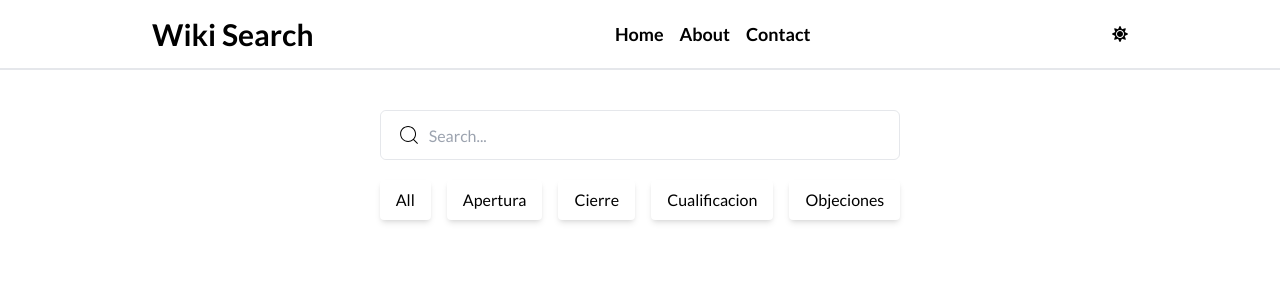
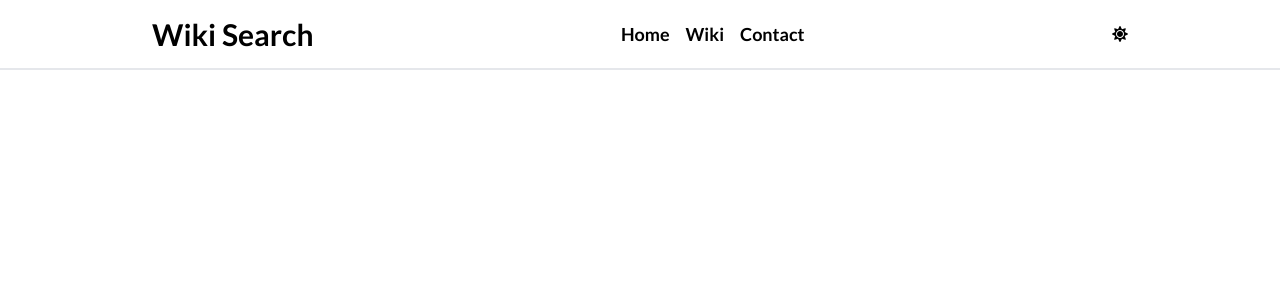
Before and after one commit to omar3119/wiki-de-ventas, a React (Vite) app: page / in a window 1280 px wide. Shown: the top 300 px of the page. Built offline with nearby package versions, Linux system fonts and the light colour scheme.

Commit message:
Editing navigation

```diff
--- a/package.json
+++ b/package.json
@@ -5,11 +5,14 @@
   "type": "module",
   "scripts": {
     "dev": "vite",
+    "predeploy": "npm run build",
+    "deploy": "gh-pages -d dist",
     "build": "vite build",
     "lint": "eslint .",
     "preview": "vite preview"
   },
   "dependencies": {
+    "gh-pages": "^6.3.0",
     "react": "^18.3.1",
     "react-dom": "^18.3.1",
     "react-icons": "^5.4.0",
--- a/src/App.jsx
+++ b/src/App.jsx
@@ -1,51 +1,43 @@
-import { useState, useContext, useEffect } from "react";
-import { BrowserRouter, useRoutes, Routes, Route, useParams } from "react-router-dom";
+import {
+  HashRouter,
+  Routes,
+  Route,
+} from "react-router-dom";
 
 //Components
-import Card from "../src/components/Card";
 
 //Pages
 import Home from "../src/page/Home";
 import NoFound from "../src/page/NoFound";
+import Wiki from "../src/page/Wiki";
+
+import WikiPage from "../src/page/WikiPage";
+import Contact from "../src/page/Contact";
+
 //context
 import { FilterCardProvider } from "../src/context";
-import { FilterCardContext } from "../src/context";
-
 import Header from "./components/Header";
 //Styles
 import "./App.css";
 
-const AppRouters = () => {
-  let context = useContext(FilterCardContext);
-
-
-  return <Routes>
-    <Route path="/" element={<Home />}>
-      <Route
-        path="/:nameFilter"
-        element={
-          <section className="w-full grid grid-cols-1 sm:grid-cols-2 lg:grid-cols-4 gap-4 mt-10 px-5">
-            {context.filteredData.map((data, index) => (
-              <Card key={index} data={data} />
-            ))}
-          </section>
-        }
-      />
-    </Route>
-    <Route path="/*" element={<NoFound />} />
-  </Routes>;
-};
-
 function App() {
   return (
-    <BrowserRouter>
+    <HashRouter>
       <FilterCardProvider>
-        <div className="w-full flex flex-col items-center h-full">
-          <Header />
-          <AppRouters />
-        </div>
+        <Header />
+
+        <Routes>
+        <Route path="/" element={<Home />}/>
+
+          <Route path={"/wiki"} element={<Wiki />}>
+            <Route path={":nameFilter"} element={<WikiPage />} />
+          </Route>
+          <Route path="/contact" element={<Contact />} />
+
+          <Route path="/*" element={<NoFound />} />
+        </Routes>
       </FilterCardProvider>
-    </BrowserRouter>
+    </HashRouter>
   );
 }
 
--- /dev/null
+++ b/src/Layout/index.jsx
@@ -0,0 +1,11 @@
+import React from "react";
+
+function Layout({ children }) {
+  return (
+    <div className="w-full flex justify-center mt-10">
+      {children}
+    </div>
+  )
+}
+
+export default Layout;
--- a/src/components/BtnFilter/index.jsx
+++ b/src/components/BtnFilter/index.jsx
@@ -2,9 +2,10 @@ import React from "react";
 import { NavLink } from "react-router-dom";
 
 function BtnFilter(data) {
+
   return (
     <NavLink
-      to={`/${data.data}`}
+      to={`/wiki/${data.data}`}
       className={({ isActive }) =>
         `shadow-md border-gray-400   text-black py-2 px-4 rounded ${
           isActive ? "bg-blue-500 text-white " : "bg-white text-black hover:bg-blue-400 hover:text-white"
--- a/src/components/Header/index.jsx
+++ b/src/components/Header/index.jsx
@@ -1,6 +1,6 @@
 import React, { useState, useEffect } from "react";
-import { use } from "react";
 import { FaSun, FaMoon } from "react-icons/fa";
+import { NavLink } from "react-router-dom";
 function Header() {
   const [theme, setTheme] = useState(localStorage.getItem("theme") || "light");
 
@@ -16,27 +16,23 @@ function Header() {
     setTheme(newTheme);
     localStorage.setItem("theme", newTheme);
   }
+  const navMenu = ["Home","Wiki","Contact"];
   return (
     <header className="w-full dark:bg-[#131b21] dark:text-white flex justify-center border-b-[2px] dark:border-b-[1px] dark:border-gray-500">
       <div className="w-full max-w-[1024px] flex items-center justify-between py-4 px-6">
         <h1 className="text-3xl font-bold text-center ">Wiki Search</h1>
         <nav>
           <ul className="flex space-x-4">
-            <li>
-              <a href="#" className="text-lg font-semibold">
-                Home
-              </a>
-            </li>
-            <li>
-              <a href="#" className="text-lg font-semibold">
-                About
-              </a>
-            </li>
-            <li>
-              <a href="#" className="text-lg font-semibold">
-                Contact
-              </a>
-            </li>
+            {
+              navMenu.map((item)=>(
+                <li>
+                <NavLink to={item === "Home" ? "/" : `/${item.toLowerCase()}`} className="text-lg font-semibold" end>
+                  {item}
+                </NavLink>
+              </li>
+              ))
+            }
+
           </ul>
         </nav>
 
--- a/src/components/InputFilter/index.jsx
+++ b/src/components/InputFilter/index.jsx
@@ -17,7 +17,7 @@ function InputFilter() {
     console.log(filteredSearch)
   }
   return (
-    <div className='w-full flex items-center pr-5 border rounded-md relative'>
+    <div className='bg-white w-full flex items-center pr-5 border rounded-md relative'>
        <CiSearch className='ml-4 absolute text-2xl' />
     <input className='h-12 w-full  rounded-md pl-12 outline-none' type="text" placeholder='Search...' onChange={handleChange} />
 
--- /dev/null
+++ b/src/page/Contact/index.jsx
@@ -0,0 +1,12 @@
+import React from "react";
+import Layout from "../../Layout";
+
+function Contact() {
+  return (
+    <Layout>
+      <h1 className="text-2xl text-white">Contact</h1>
+    </Layout>
+  );
+}
+
+export default Contact;
--- a/src/page/Home/index.jsx
+++ b/src/page/Home/index.jsx
@@ -1,55 +1,10 @@
-import React, { useContext, useEffect } from "react";
-//Components
-import Card from "../../components/Card";
-import InputFilter from "../../components/InputFilter";
-import ButtonFilter from "../../components/BtnFilter";
-
-//context
-import { FilterCardContext } from "../../context";
-
-import { Outlet, useParams } from "react-router-dom";
+import Layout from "../../Layout";
 
 function Home() {
-  const context = useContext(FilterCardContext);
-
-  const { nameFilter } = useParams();
-
-  function fiteredCard() {
-    if (nameFilter == "all") {
-      context.setFilteredData(context.originalData);
-    } else {
-      let filterCard = context.originalData.filter(
-        (card) => card.nameFilter === nameFilter
-      );
-      context.setFilteredData(filterCard);
-    }
-  }
-
-  useEffect(() => {
-    fiteredCard();
-  }, [nameFilter]);
-
-  let newDataFilter = [
-    "all",
-    ...new Set(
-      context.nameBtn.map((data) => {
-        return data.nameFilter;
-      })
-    ),
-  ];
-
   return (
-    <div className="grid  grid-cols-1 gap-4 mt-10">
-      <div className="w-full px-5">
-        <InputFilter />
-        <nav className="w-full flex flex-wrap gap-4 mt-5">
-          {newDataFilter.map((data, index) => (
-            <ButtonFilter key={index} data={data} />
-          ))}
-        </nav>
-      </div>
-      <Outlet />
-    </div>
+    <Layout>
+      <h1 className="text-white text-2xl">Home</h1>
+    </Layout>
   );
 }
 
--- a/src/page/NoFound/index.jsx
+++ b/src/page/NoFound/index.jsx
@@ -1,8 +1,11 @@
-import React from 'react'
+import React from "react";
+import Layout from "../../Layout";
 
 function NoFound() {
   return (
-    <div>NoFound</div>
+    <Layout>
+<h2 className="text-white  text-2xl">No Found: 404</h2>
+    </Layout>
   )
 }
 
--- /dev/null
+++ b/src/page/Wiki/index.jsx
@@ -0,0 +1,61 @@
+import React, { useContext, useEffect } from "react";
+import Layout from "../../Layout";
+
+//Components
+import Card from "../../components/Card";
+import InputFilter from "../../components/InputFilter";
+import ButtonFilter from "../../components/BtnFilter";
+
+//context
+import { FilterCardContext } from "../../context";
+
+import { Outlet, useParams } from "react-router-dom";
+
+function Wiki() {
+  const context = useContext(FilterCardContext);
+
+  const { nameFilter } = useParams();
+  const filterName = nameFilter || "all";
+  function fiteredCard() {
+    if (filterName == "all") {
+      context.setFilteredData(context.originalData);
+    } else {
+      let filterCard = context.originalData.filter(
+        (card) => card.nameFilter === filterName
+      );
+      context.setFilteredData(filterCard);
+
+    }
+  }
+
+  useEffect(() => {
+    fiteredCard();
+  }, [filterName]);
+
+  let newDataFilter = [
+    "all",
+    ...new Set(
+      context.nameBtn.map((data) => {
+        return data.nameFilter;
+      })
+    ),
+  ];
+
+  return (
+    <Layout>
+    <div className="w-full grid  grid-cols-1 gap-4 mt-10  max-w-[1024px]">
+      <div className="w-full px-5">
+        <InputFilter />
+        <nav className="w-full flex flex-wrap gap-4 mt-5">
+          {newDataFilter.map((data, index) => (
+            <ButtonFilter key={index} data={data} />
+          ))}
+        </nav>
+      </div>
+      <Outlet />
+    </div>
+    </Layout>
+  );
+}
+
+export default Wiki;
--- /dev/null
+++ b/src/page/WikiPage/index.jsx
@@ -0,0 +1,16 @@
+import React,{useContext} from "react";
+import Card from "../../components/Card";
+import { FilterCardContext } from "../../context";
+function WikiPage() {
+    const context = useContext(FilterCardContext);
+
+  return (
+    <section className="w-full grid grid-cols-1 sm:grid-cols-2 lg:grid-cols-4 gap-4 mt-10 px-5">
+      {context.filteredData.map((data, index) => (
+        <Card key={index} data={data} />
+      ))}
+    </section>
+  );
+}
+
+export default WikiPage;
--- a/vite.config.js
+++ b/vite.config.js
@@ -3,5 +3,6 @@ import react from '@vitejs/plugin-react-swc'
 
 // https://vite.dev/config/
 export default defineConfig({
+  base: '/wiki-de-ventas',
   plugins: [react()],
 })
```
Also changed, not shown: 1 other file (tests, documents, lock files or other folders).
